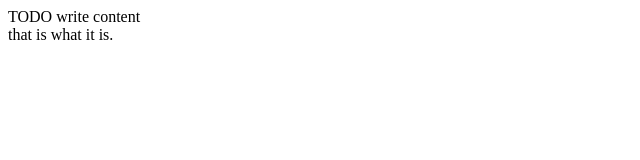
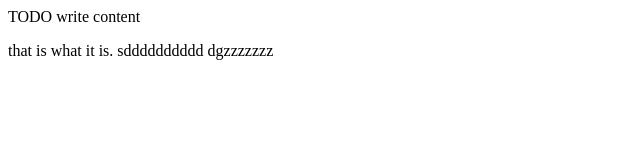
Before and after one commit to ravigitinit/tutorials, a website: page HTML5Application/public_html/index.html in a window 1280 px wide. Shown: the whole page, without its empty margins (0-640 px from the left). Drawn offline with Linux system fonts and the light colour scheme.

Commit message:
new thing

```diff
--- a/HTML5Application/public_html/index.html
+++ b/HTML5Application/public_html/index.html
@@ -12,7 +12,9 @@ and open the template in the editor.
     </head>
     <body>
         <div>TODO write content</div>
-        that is what it is.
-
+        <p color="006699" >that is what it is.
+		sdddddddddd
+		dgzzzzzzz
+        </p>
     </body>
 </html>
```
